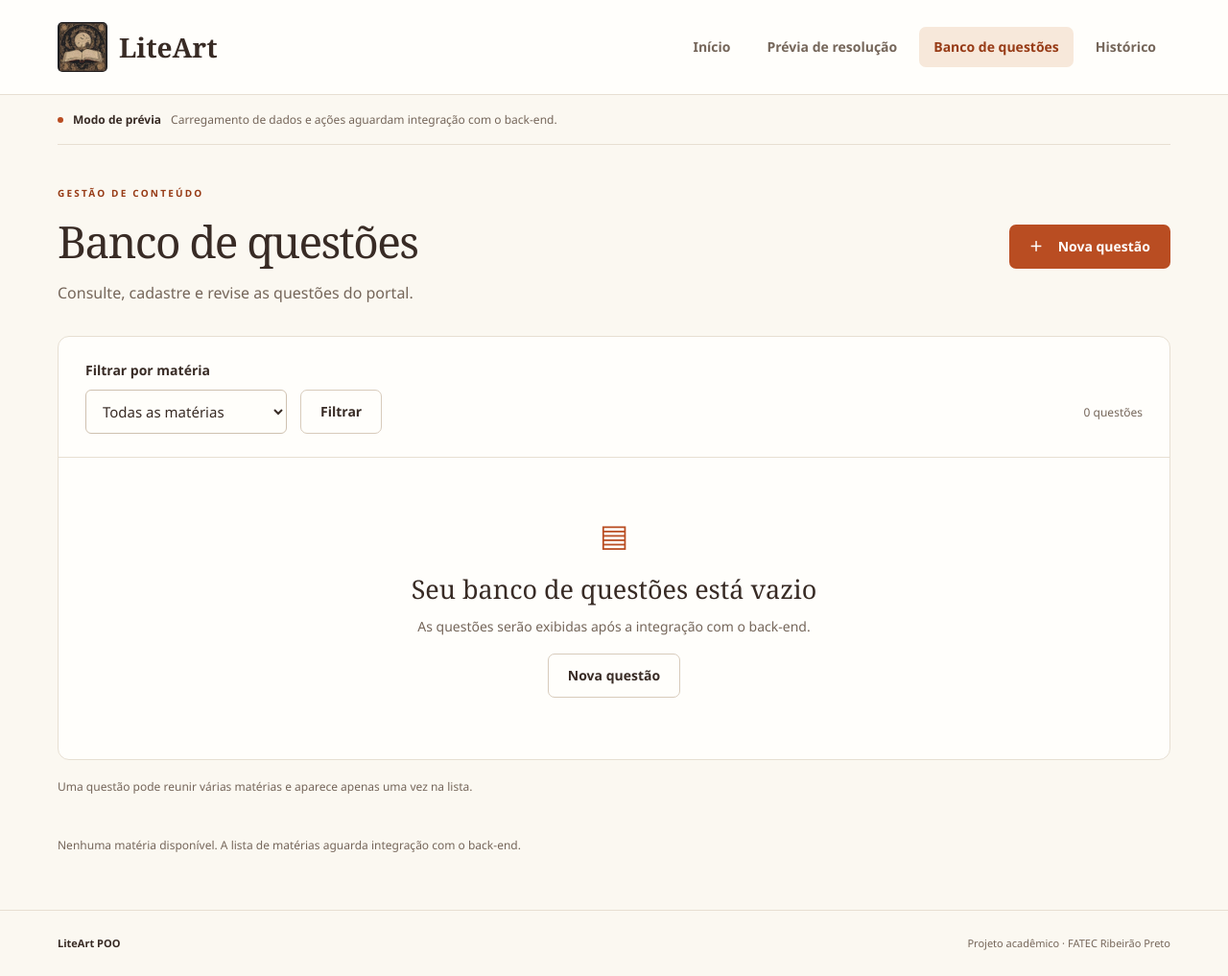
After one commit to MrNemo31/P2_POO, an ASP.NET Core app: page /Questoes in a window 1280 px wide. The commit adds this page. Shown: the whole page at 96% size. Run offline with ASP.NET Core 8, Linux system fonts and the light colour scheme.

Commit message:
Implementa banco de questões com filtro por matéria

```diff
--- a/LiteArt.Poo/Program.cs
+++ b/LiteArt.Poo/Program.cs
@@ -1,3 +1,5 @@
+using LiteArt.Poo.Previa;
+
 var builder = WebApplication.CreateBuilder(args);
 
 builder.Services.AddControllersWithViews();
@@ -7,6 +9,9 @@ var app = builder.Build();
 app.UseStaticFiles();
 app.UseRouting();
 
+// Rota de apresentação do banco de questões; não altera dados.
+app.MapearBancoDeQuestoesPrevia();
+
 app.MapControllerRoute(
     name: "default",
     pattern: "{controller=Home}/{action=Index}/{id?}");
--- /dev/null
+++ b/LiteArt.Poo/Views/Questoes/Index.cshtml
@@ -0,0 +1,41 @@
+@model BancoQuestoesViewModel
+@{
+    ViewData["Title"] = "Banco de questões";
+}
+<div class="page-heading"><div><p class="eyebrow">GESTÃO DE CONTEÚDO</p><h1>Banco de questões</h1><p class="lead">Consulte, cadastre e revise as questões do portal.</p></div><a class="button button-primary" href="@Url.Content("~/Questoes/Nova")"><span aria-hidden="true">＋</span> Nova questão</a></div>
+<section class="panel" aria-label="Lista de questões">
+    <div class="panel-toolbar">
+        <form method="get" asp-route="QuestoesIndex" class="filter-form">
+            <div class="field compact"><label for="materiaId">Filtrar por matéria</label><select id="materiaId" name="materiaId"><option value="">Todas as matérias</option>@foreach (var materia in Model.Materias) { <option value="@materia.Id" selected="@(Model.MateriaId == materia.Id)">@materia.Nome</option> }</select></div>
+            <button class="button button-secondary" type="submit">Filtrar</button>
+            @if (Model.MateriaId.HasValue) { <a class="text-link" asp-route="QuestoesIndex">Limpar filtro</a> }
+        </form>
+        <span class="result-count">@Model.Questoes.Count @(Model.Questoes.Count == 1 ? "questão" : "questões")</span>
+    </div>
+    @if (Model.Questoes.Count == 0)
+    {
+        <div class="empty-state"><span class="empty-icon" aria-hidden="true">▤</span><h2>@(Model.MateriaId.HasValue ? "Nenhuma questão nesta matéria" : "Seu banco de questões está vazio")</h2><p>@(Model.MateriaId.HasValue ? "Escolha outra matéria ou remova o filtro para consultar o banco completo." : "As questões serão exibidas após a integração com o back-end.")</p><a class="button button-secondary" href="@Url.Content(Model.MateriaId.HasValue ? "~/Questoes" : "~/Questoes/Nova")">@(Model.MateriaId.HasValue ? "Ver todas as questões" : "Nova questão")</a></div>
+    }
+    else
+    {
+        <div class="list-labels" aria-hidden="true"><span>ENUNCIADO E MATÉRIAS</span><span>TIPO</span><span>AÇÕES</span></div>
+        <ul class="question-list">
+            @foreach (var questao in Model.Questoes)
+            {
+                <li class="question-row"><div class="question-main"><span class="item-number">QUESTÃO @questao.Id.ToString("D2")</span><h2>@questao.Trecho</h2><partial name="_MateriaTags" model="questao.Materias" /></div><span class="type-label">@questao.TipoTexto</span><div class="row-actions"><a class="small-link" href="@Url.Content($"~/Questoes/Editar/{questao.Id}")" aria-label="Editar questão @questao.Id">Editar</a><a class="small-link danger-link" href="@Url.Content($"~/Questoes/Excluir/{questao.Id}")" aria-label="Excluir questão @questao.Id">Excluir</a></div></li>
+            }
+        </ul>
+    }
+</section>
+<p class="page-footnote">Uma questão pode reunir várias matérias e aparece apenas uma vez na lista.</p>
+@if (Model.Materias.Count == 0)
+{
+    <p class="page-footnote">Nenhuma matéria disponível. A lista de matérias aguarda integração com o back-end.</p>
+}
+
+@section Styles {
+    <link rel="stylesheet" href="~/css/banco-questoes.css" asp-append-version="true" />
+}
+@section Scripts {
+    <script src="~/js/banco-questoes.js" asp-append-version="true" defer></script>
+}
--- a/LiteArt.Poo/Views/_ViewImports.cshtml
+++ b/LiteArt.Poo/Views/_ViewImports.cshtml
@@ -1 +1,2 @@
+@using LiteArt.Poo.Models.ViewModels
 @addTagHelper *, Microsoft.AspNetCore.Mvc.TagHelpers
--- /dev/null
+++ b/LiteArt.Poo/wwwroot/css/banco-questoes.css
@@ -0,0 +1,44 @@
+.text-link, .small-link { color: var(--orange-dark); font-weight: 600; }
+.text-link { font-size: 13px; }
+.page-heading { display: flex; justify-content: space-between; align-items: center; gap: 24px; padding: 42px 0 30px; }
+.page-heading .button { flex-shrink: 0; }
+.panel { background: var(--surface); border: 1px solid var(--line); border-radius: 12px; overflow: hidden; }
+.panel-toolbar { display: flex; justify-content: space-between; align-items: end; gap: 24px; padding: 24px 28px; }
+.filter-form { display: flex; flex-wrap: wrap; align-items: end; gap: 14px; }
+.field { display: flex; flex-direction: column; gap: 8px; margin-bottom: 25px; }
+.field label { font-size: 14px; font-weight: 600; }
+.field.compact { margin: 0; min-width: 210px; }
+.result-count { color: var(--muted); white-space: nowrap; font-size: 12px; padding-bottom: 12px; }
+.list-labels { display: grid; grid-template-columns: 1fr 170px 122px; gap: 28px; padding: 12px 28px; background: #f6f2ea; color: var(--muted); font-size: 9px; font-weight: 700; letter-spacing: 1.5px; border-block: 1px solid var(--line); }
+.question-list { list-style: none; padding: 0; margin: 0; }
+.question-row { display: grid; grid-template-columns: 1fr 170px 122px; gap: 28px; align-items: center; padding: 26px 28px; }
+.question-row + .question-row { border-top: 1px solid var(--line); }
+.question-main { min-width: 0; }
+.question-main h2 { font: 500 15px/1.7 "Segoe UI", Arial, sans-serif; margin: 7px 0 13px; overflow-wrap: anywhere; }
+.item-number { color: var(--muted); font-size: 10px; font-weight: 600; letter-spacing: 1.2px; text-transform: uppercase; }
+.tags { display: flex; gap: 7px; flex-wrap: wrap; }
+.tag { border: 1px solid #dedbca; border-radius: 4px; background: #f4f1e7; padding: 3px 9px; font-size: 11px; color: #645e41; }
+.type-label { color: var(--muted); font-size: 12px; }
+.row-actions { display: flex; flex-wrap: wrap; gap: 18px; font-size: 12px; }
+.danger-link { color: var(--red); }
+.page-footnote { color: var(--muted); font-size: 12px; margin: 18px 0 42px; }
+.empty-state { text-align: center; padding: 54px 24px 64px; border-top: 1px solid var(--line); }
+.empty-state h2 { font-size: 27px; margin-bottom: 12px; }
+.empty-state p { color: var(--muted); font-size: 14px; }
+.empty-icon { font-size: 32px; display: block; color: var(--orange); margin-bottom: 16px; }
+@media (max-width: 1000px) {
+    .list-labels, .question-row { grid-template-columns: 1fr 125px 104px; gap: 18px; }
+}
+@media (max-width: 780px) {
+    .page-heading { padding: 30px 0 25px; align-items: start; flex-direction: column; gap: 20px; }
+    .panel-toolbar { padding: 20px; flex-wrap: wrap; gap: 14px; }
+    .filter-form { width: 100%; }
+    .filter-form .field { flex: 1 1 100%; }
+    .result-count { padding: 0; }
+    .list-labels { display: none; }
+    .question-row { grid-template-columns: 1fr auto; gap: 16px; padding: 23px 20px; border-top: 1px solid var(--line); }
+    .question-main { grid-column: 1 / -1; }
+    .row-actions { justify-self: end; }
+}
+select { width: 100%; border: 1px solid #cfc1b0; background: #fffefa; color: var(--ink); padding: 11px 13px; border-radius: 6px; min-height: 46px; }
+select { padding-right: 30px; }
--- /dev/null
+++ b/LiteArt.Poo/wwwroot/js/banco-questoes.js
@@ -0,0 +1,12 @@
+// Omite seleções vazias na URL ao aplicar ou remover os filtros.
+document.querySelectorAll(".filter-form").forEach((form) => {
+    form.addEventListener("submit", (event) => {
+        event.preventDefault();
+        const url = new URL(form.action);
+        url.search = "";
+        new FormData(form).forEach((value, key) => {
+            if (value !== "") url.searchParams.append(key, value);
+        });
+        window.location.assign(url);
+    });
+});
```
Also changed, not shown: LiteArt.Poo/Models/ViewModels/BancoQuestoesViewModel.cs (added, +25 -0 lines), LiteArt.Poo/Previa/BancoQuestoesRotas.cs (added, +15 -0 lines), LiteArt.Poo/Previa/PaginaRazor.cs (added, +26 -0 lines), LiteArt.Poo/Views/Shared/_MateriaTags.cshtml (added, +7 -0 lines).
